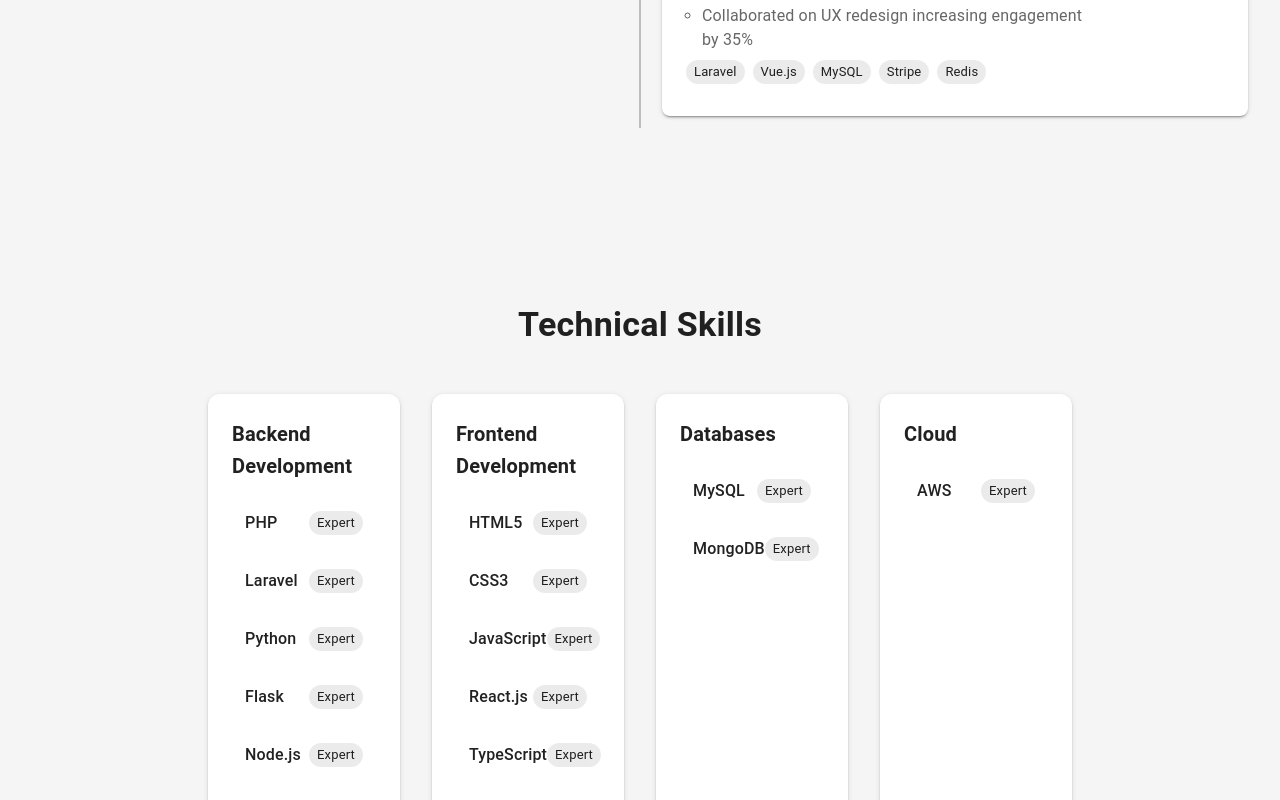
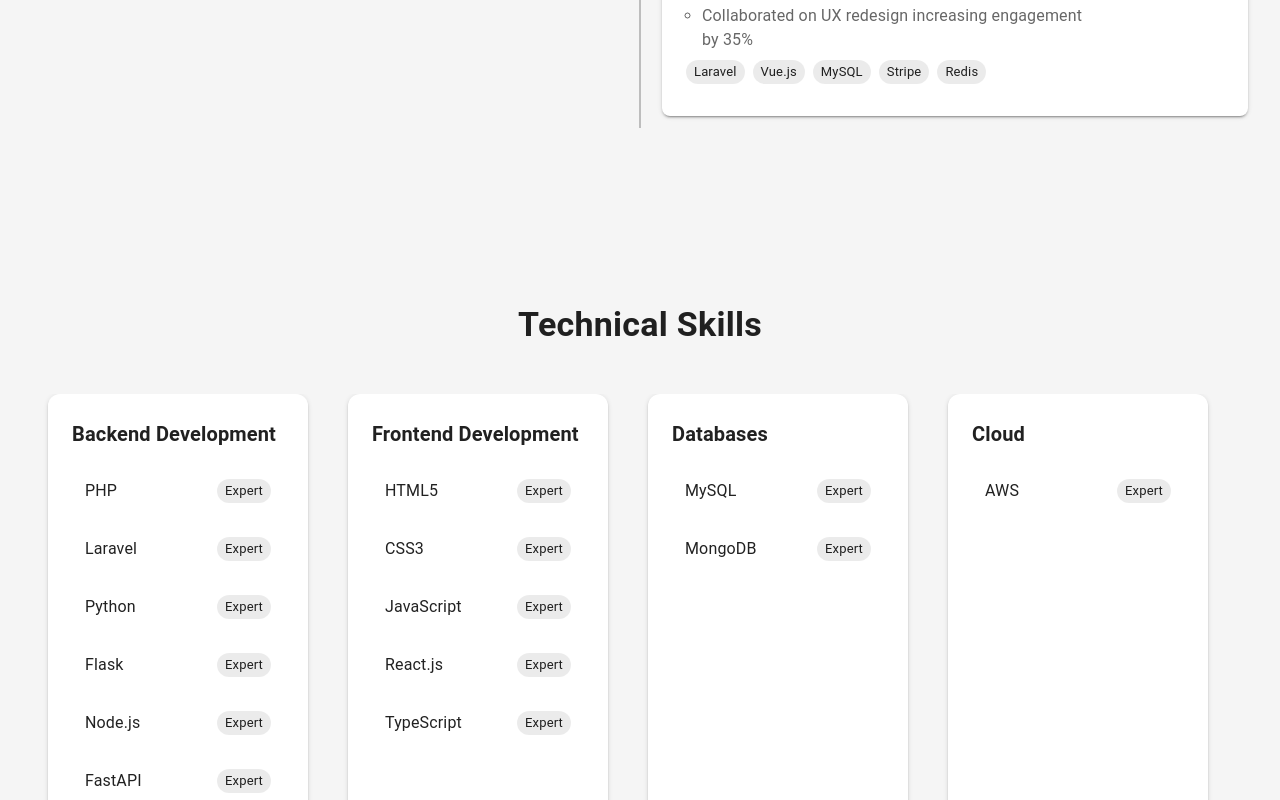
Before and after one commit to kartik08-it/Personal_Portfolio_21Nov_E, a React (Vite) app: page / in a window 1280 px wide. Shown: the part 2000-2800 px from the top of the page. Built offline with nearby package versions, Linux system fonts and the light colour scheme.

Commit message:
updated code and pull request

```diff
--- a/src/components/Navbar/Navbar.jsx
+++ b/src/components/Navbar/Navbar.jsx
@@ -1,5 +1,20 @@
-import { AppBar, Toolbar, Typography, Box, Button } from "@mui/material";
+import {
+  AppBar,
+  Toolbar,
+  Typography,
+  Box,
+  Button,
+  IconButton,
+  Drawer,
+  List,
+  ListItem,
+  ListItemButton,
+  ListItemText,
+} from "@mui/material";
+
+import MenuIcon from "@mui/icons-material/Menu";
 import { useTheme } from "@mui/material/styles";
+import { useState } from "react";
 import ThemeToggle from "../ThemeToggle/ThemeToggle";
 
 const navItems = [
@@ -12,29 +27,48 @@ const navItems = [
 ];
 
 const Navbar = ({ activeSection, scrollToSection }) => {
-  const theme = useTheme(); // ← GET CURRENT THEME
+  const theme = useTheme();
+  const [drawerOpen, setDrawerOpen] = useState(false);
+
+  // Toggle drawer
+  const toggleDrawer = (open) => () => {
+    setDrawerOpen(open);
+  };
 
   return (
+    <>
+      {/* TOP NAV */}
       <AppBar
         position="fixed"
         elevation={0}
         sx={{
-        background: theme.palette.background.paper, // ← THEME-BASED COLOR
+          background: theme.palette.background.paper,
           color: theme.palette.text.primary,
           backdropFilter: "blur(12px)",
-        px: 4,
-        transition: "all 0.3s ease", // smooth theme change
+          px: { xs: 2, md: 4 },
+          transition: "all 0.3s ease",
         }}
       >
         <Toolbar sx={{ display: "flex", justifyContent: "space-between" }}>
 
-        {/* Left – Name */}
-        <Typography variant="h6" sx={{ fontWeight: 600 }}>
+          {/* LEFT: Name */}
+          <Typography
+            variant="h6"
+            sx={{
+              fontWeight: 700,
+              fontSize: { xs: "1.1rem", md: "1.3rem" },
+            }}
+          >
             Kartik Gaur
           </Typography>
 
-        {/* Nav items */}
-        <Box sx={{ display: "flex", gap: 3 }}>
+          {/* DESKTOP NAVIGATION */}
+          <Box
+            sx={{
+              display: { xs: "none", md: "flex" },
+              gap: 3,
+            }}
+          >
             {navItems.map((item) => (
               <Button
                 key={item.id}
@@ -43,8 +77,8 @@ const Navbar = ({ activeSection, scrollToSection }) => {
                   textTransform: "none",
                   color:
                     activeSection === item.id
-                    ? theme.palette.primary.main // active color
-                    : theme.palette.text.primary, // default text color
+                      ? theme.palette.primary.main
+                      : theme.palette.text.primary,
                   fontWeight: activeSection === item.id ? 700 : 400,
                   transition: "color 0.3s ease",
                 }}
@@ -54,10 +88,56 @@ const Navbar = ({ activeSection, scrollToSection }) => {
             ))}
           </Box>
 
-        {/* Theme Toggle */}
+          {/* RIGHT SIDE: Theme toggle + Hamburger (mobile) */}
+          <Box sx={{ display: "flex", alignItems: "center", gap: 1 }}>
             <ThemeToggle />
+
+            {/* HAMBURGER ICON for Mobile */}
+            <IconButton
+              sx={{ display: { xs: "block", md: "none" } }}
+              onClick={toggleDrawer(true)}
+            >
+              <MenuIcon />
+            </IconButton>
+          </Box>
         </Toolbar>
       </AppBar>
+
+      {/* MOBILE DRAWER */}
+      <Drawer anchor="right" open={drawerOpen} onClose={toggleDrawer(false)}>
+        <Box sx={{ width: 240, p: 2 }}>
+          <Typography variant="h6" sx={{ fontWeight: 700, mb: 2 }}>
+            Menu
+          </Typography>
+
+          <List>
+            {navItems.map((item) => (
+              <ListItem key={item.id} disablePadding>
+                <ListItemButton
+                  onClick={() => {
+                    scrollToSection(item.id);
+                    setDrawerOpen(false);
+                  }}
+                >
+                  <ListItemText
+                    primary={item.label}
+                    sx={{
+                      "& span": {
+                        color:
+                          activeSection === item.id
+                            ? theme.palette.primary.main
+                            : theme.palette.text.primary,
+                        fontWeight: activeSection === item.id ? 700 : 400,
+                      },
+                    }}
+                  />
+                </ListItemButton>
+              </ListItem>
+            ))}
+          </List>
+        </Box>
+      </Drawer>
+    </>
   );
 };
 
--- a/src/pages/Home.jsx
+++ b/src/pages/Home.jsx
@@ -66,7 +66,7 @@ const Home = ({ setActiveSection }) => {
           display: "flex",
           alignItems: "center",
           justifyContent: "center",
-          px: 8,
+          px: { xs: 2, sm: 4, md: 8 },
         }}
       >
         <Stack
--- a/src/sections/Skills.jsx
+++ b/src/sections/Skills.jsx
@@ -1,5 +1,5 @@
 import React from "react";
-import { Box, Grid, Paper, Typography, Chip, Stack } from "@mui/material";
+import { Box, Paper, Typography, Chip, Stack } from "@mui/material";
 
 // OFFICIAL LINKS FOR EACH SKILL
 const skillLinks = {
@@ -8,22 +8,18 @@ const skillLinks = {
   Python: "https://www.python.org/",
   Flask: "https://flask.palletsprojects.com/",
   "Node.js": "https://nodejs.org/",
-  "Express.js": "https://expressjs.com/",
   FastAPI: "https://fastapi.tiangolo.com/",
   HTML5: "https://developer.mozilla.org/en-US/docs/Web/Guide/HTML/HTML5",
   CSS3: "https://developer.mozilla.org/en-US/docs/Web/CSS",
   JavaScript: "https://developer.mozilla.org/en-US/docs/Web/JavaScript",
   "React.js": "https://react.dev/",
-  "Vue.js": "https://vuejs.org/",
   TypeScript: "https://www.typescriptlang.org/",
-  "Tailwind CSS": "https://tailwindcss.com/",
   MySQL: "https://www.mysql.com/",
   MongoDB: "https://www.mongodb.com/",
-  PostgreSQL: "https://www.postgresql.org/",
-  Redis: "https://redis.io/",
+  AWS: "https://aws.amazon.com/",
 };
 
-// GROUP DEFINITIONS
+// GROUPS
 const skillGroups = [
   {
     title: "Backend Development",
@@ -37,14 +33,12 @@ const skillGroups = [
     title: "Databases",
     items: ["MySQL", "MongoDB"],
   },
-
   {
     title: "Cloud",
     items: ["AWS"],
   },
 ];
 
-// SKILL CARD COMPONENT
 const SkillItem = ({ name }) => (
   <Box
     onClick={() => window.open(skillLinks[name], "_blank")}
@@ -54,38 +48,38 @@ const SkillItem = ({ name }) => (
       alignItems: "center",
       p: 1.5,
       borderRadius: 2,
-      border: "1px solid rgba(255,255,255,0.08)",
-      background: "rgba(255,255,255,0.02)",
+      border: "1px solid rgba(255,255,255,0.1)",
+      background: "rgba(255,255,255,0.03)",
       cursor: "pointer",
-      transition: "all 0.25s ease",
+      transition: "0.25s",
       "&:hover": {
-        transform: "scale(1.04)",
-        boxShadow: "0 0 12px rgba(0,200,255,0.4)",
-        background: "rgba(0,200,255,0.05)",
+        transform: "scale(1.05)",
+        boxShadow: "0px 0px 12px rgba(0,200,255,0.4)",
       },
     }}
   >
-    <Typography sx={{ fontWeight: 500 }}>{name}</Typography>
+    <Typography>{name}</Typography>
     <Chip label="Expert" size="small" />
   </Box>
 );
 
-// SKILL GROUP (CARD)
 const GroupCard = ({ group }) => (
   <Paper
     elevation={2}
     sx={{
       p: 3,
       borderRadius: 3,
-      minHeight: 450,
-      display: "flex",
-      flexDirection: "column",
-      justifyContent: "flex-start",
+      minWidth: 260,
+      height: 420,
+      overflowY: "auto",
+      flexShrink: 0,
+      mr: 3,
     }}
   >
     <Typography variant="h6" sx={{ mb: 2, fontWeight: 700 }}>
       {group.title}
     </Typography>
+
     <Stack spacing={1}>
       {group.items.map((item) => (
         <SkillItem key={item} name={item} />
@@ -101,17 +95,23 @@ const Skills = () => (
       Technical Skills
     </Typography>
 
-    <Grid
-      container
-      spacing={4}
-      justifyContent="center"
+    <Box
+      sx={{
+        display: "flex",
+        overflowX: "auto",
+        gap: 2,
+        px: 2,
+        pb: 1,
+        scrollSnapType: "x mandatory",
+        justifyContent:"center"
+      }}
     >
       {skillGroups.map((group) => (
-        <Grid item xs={12} md={4} key={group.title} sx={{width:"15%"}}>
+        <Box key={group.title} sx={{ scrollSnapAlign: "start"}}>
           <GroupCard group={group} />
-        </Grid>
+        </Box>
       ))}
-    </Grid>
+    </Box>
   </Box>
 );
 
```
Lines whose indentation alone changed are shown as unchanged.
